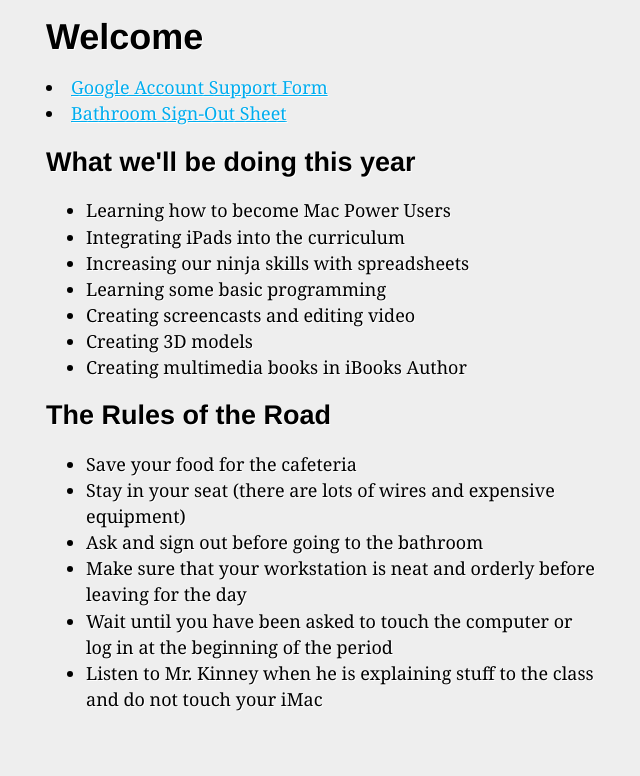
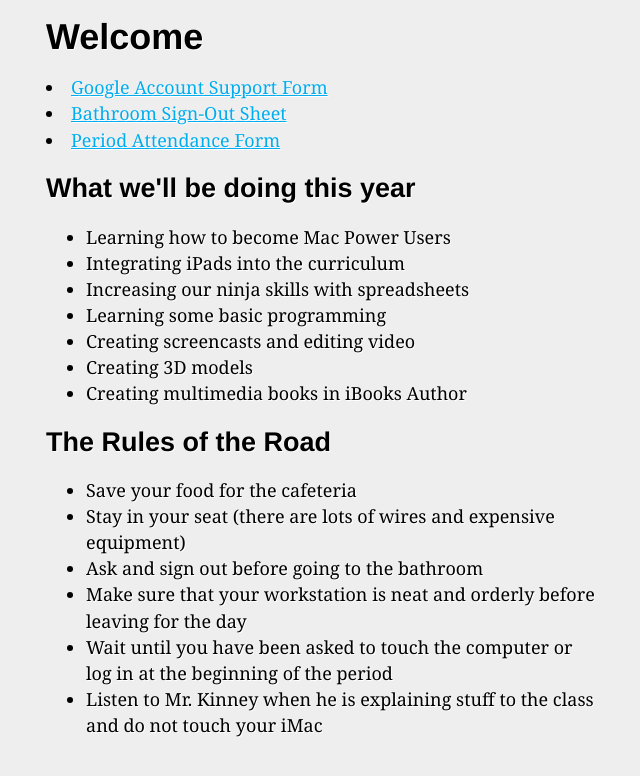
Before and after one commit to scholarsnyc/technology-professional-development, a Jekyll site: the page built from index.html, in a window 1280 px wide. Shown: the top 776 px of the page, without its empty margins (319-959 px from the left). Built offline with Jekyll 4.4.1, drawn with Linux system fonts in a browser that asks for light colours.

Commit message:
Period attendance form

```diff
--- a/index.html
+++ b/index.html
@@ -5,6 +5,7 @@ title : Welcome
 
 <li><a href="https://docs.google.com/a/scholarsnyc.com/spreadsheet/viewform?formkey=dEozY2RESXVGOFNxS2RRYmtIcnhBcFE6MQ">Google Account Support Form</a></li>
 <li><a href="https://docs.google.com/a/scholarsnyc.com/spreadsheet/viewform?formkey=dHFqaHo2NXNVRU5ib2FIU3NKbjNLSXc6MQ">Bathroom Sign-Out Sheet</a></li>
+<li><a href="https://docs.google.com/a/scholarsnyc.com/spreadsheet/gform?key=0Aq1QkjSPfNNjdDlKQzZsenl5Z1VJQXFxTW9icjVRZ3c&hl=en">Period Attendance Form</a></li>
 
 <h2>What we'll be doing this year</h2>
 <ul>
```
